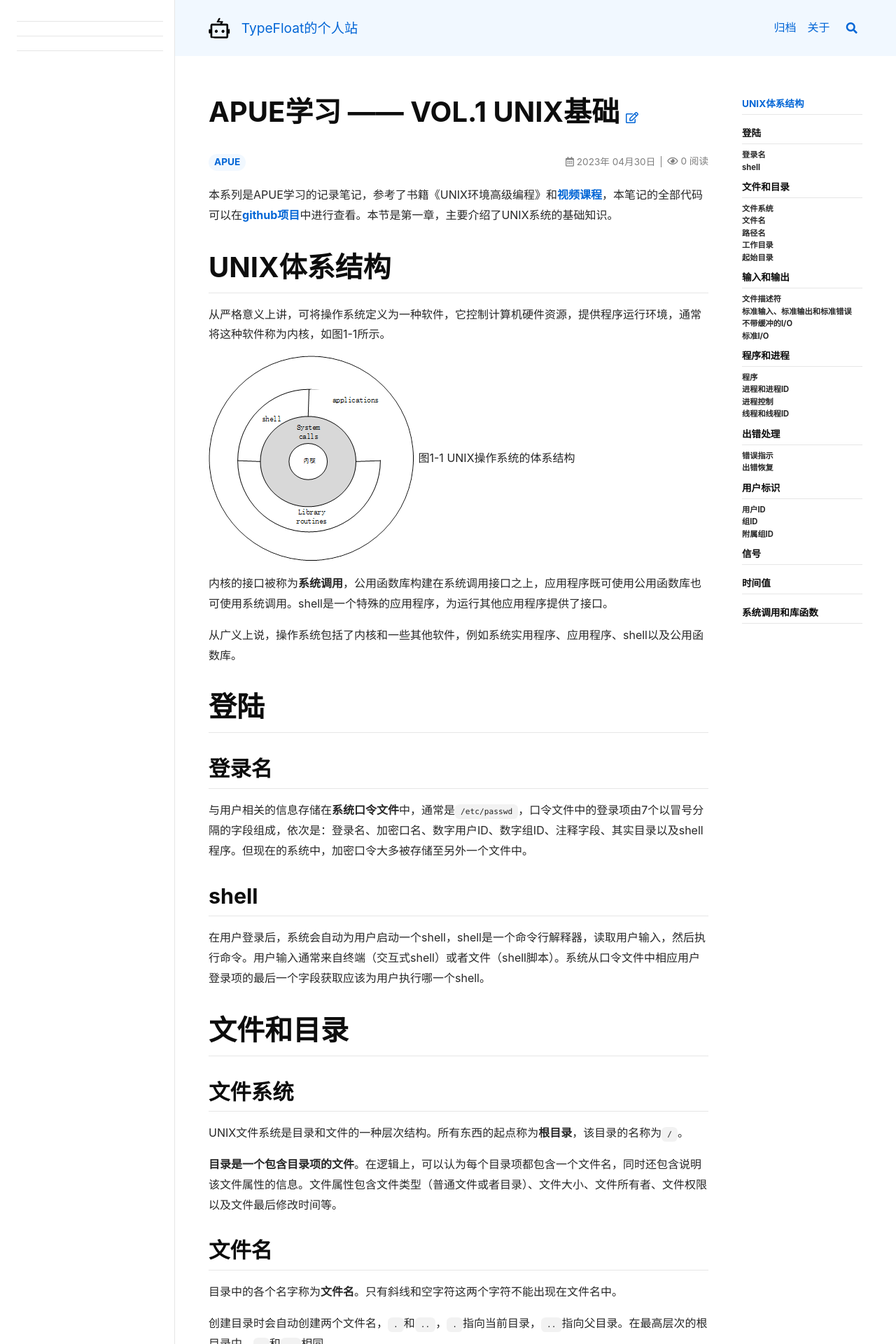
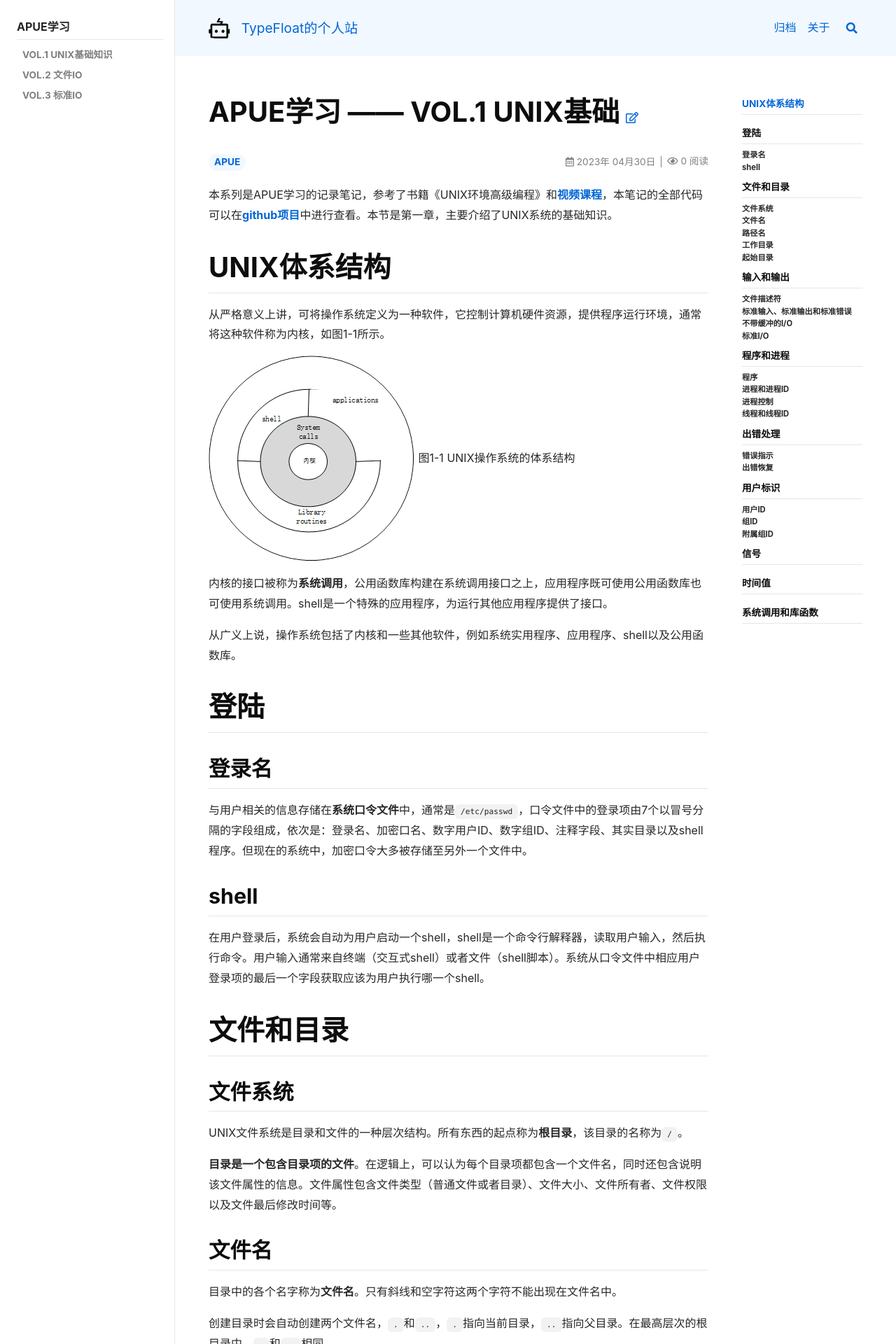
Before and after one commit to TypeFloat/TypeFloat.github.io, a Jekyll site: the page built from _posts/2023-04-30-apue-1.md, in a window 1280 px wide. Shown: the top 1920 px of the page at 70% size. Built offline with Jekyll 4.4.1, drawn with Linux system fonts in a browser that asks for light colours; nearby versions of some CDN libraries; comment, search, counter and statistics services are not loaded.

Commit message:
添加目录

```diff
--- a/_data/navigation.yml
+++ b/_data/navigation.yml
@@ -50,9 +50,11 @@ header:
     url: /about.html
 
 apue:
-  - titles:  UNIX基础
-    url:    /2023/04/30/apue-1
-  - titles:  文件IO
-    url:    /2023/04/30/apue-2
-  - titles:  标准IO
-    url:    /2023/04/30/apue-3
+  - title:  APUE学习
+    children:
+      - title: VOL.1 UNIX基础知识
+        url: /posts/2023-04-30-apue-1
+      - title: VOL.2 文件IO
+        url: /posts/2023-04-30-apue-2
+      - title: VOL.3 标准IO
+        url: /posts/2023-04-30-apue-3
```
